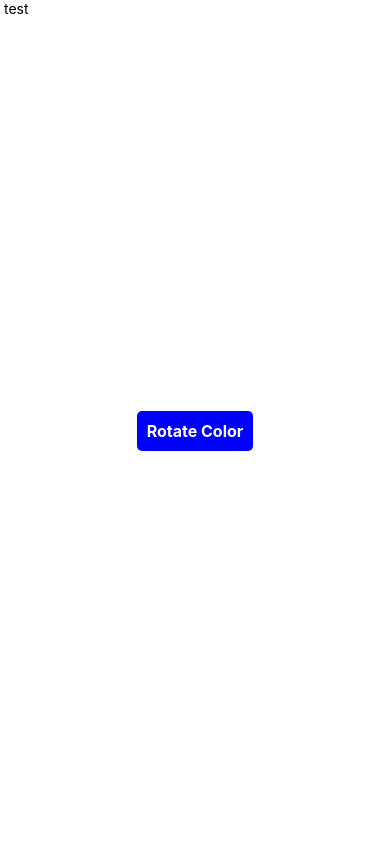
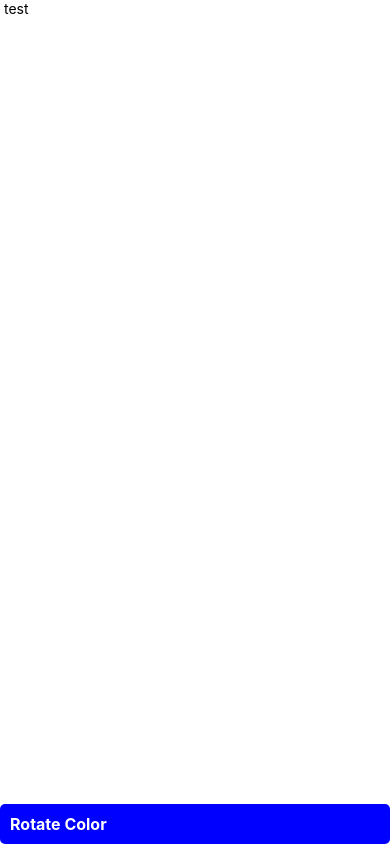
Before and after one commit to chrissuu/notepedia, a React Native app: screen / in a window 390 px wide. Built offline with nearby package versions, Linux system fonts and the light colour scheme.

Commit message:
Fixed bug, rotates themes in unison

```diff
--- a/components/WhiteboardComponents/ColorMode.js
+++ b/components/WhiteboardComponents/ColorMode.js
@@ -5,13 +5,14 @@ import {ThemeContext, ThemeProvider, THEMES} from '../ThemeContext';
 //handles light / dark mode
 const RotateColor = () => {
     const {rotateTheme} = useContext(ThemeContext);
+    const { theme } = useContext(ThemeContext);
     const handleButtonPress = () => {
       alert('Rotating color...');
       rotateTheme();
     };
 
     return (
-      <View style = {buttonStyles.buttonContainer}>
+      <View style = {{backgroundColor: THEMES[theme].backgroundColor}}>
         <TouchableOpacity style = {buttonStyles.button} onPress = {handleButtonPress}>
           <Text style= {buttonStyles.buttonText}>Rotate Color</Text>
         </TouchableOpacity>
--- a/components/WhiteboardComponents/Whiteboard.js
+++ b/components/WhiteboardComponents/Whiteboard.js
@@ -8,7 +8,7 @@ const Whiteboard = () => {
   const { theme } = useContext(ThemeContext);
 
   return (
-    <View style={{ backgroundColor: THEMES[theme]?.backgroundColor }}>
+    <View style={{ flex: THEMES[theme]?.flex, backgroundColor: THEMES[theme]?.backgroundColor }}>
       <Text style={{ color: THEMES[theme]?.textColor }}> test</Text>
     </View>
   );
```
